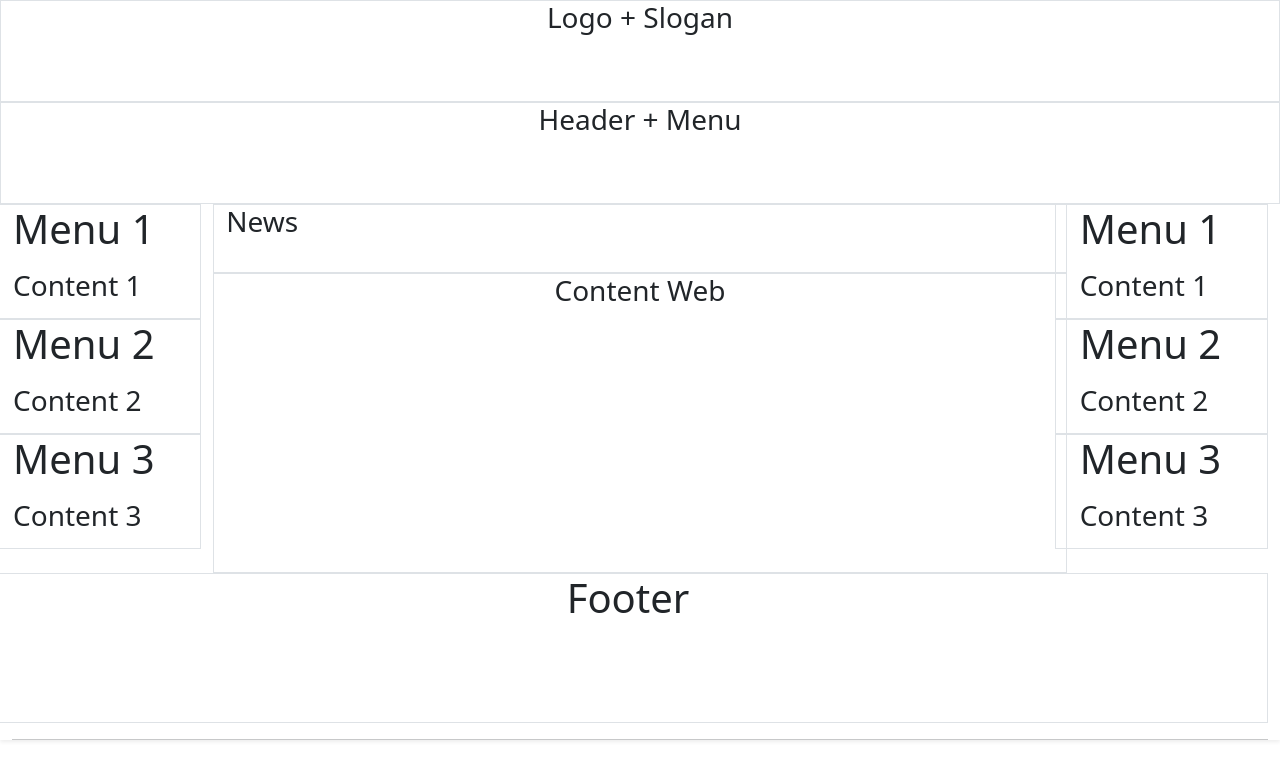
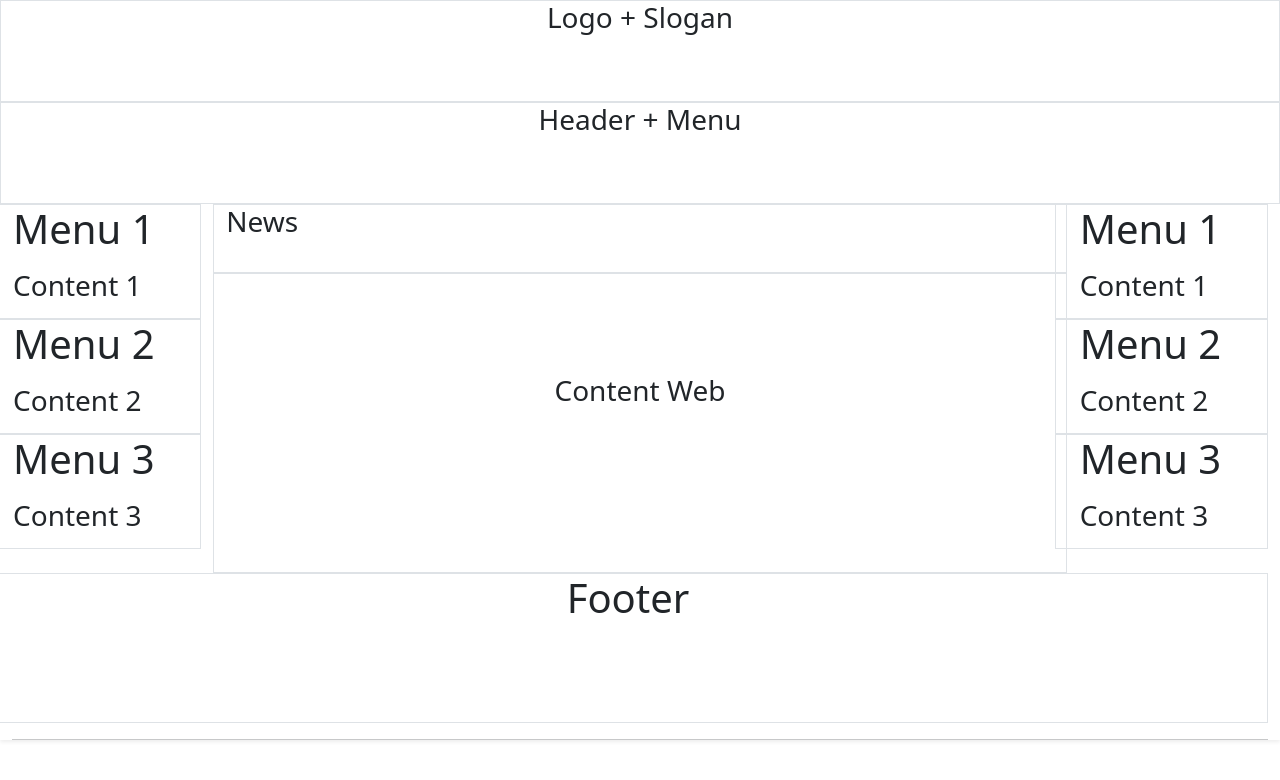
Before and after one commit to fitrah022/Tugas-Layout, a plain HTML site: page index.html in a window 1280 px wide. Drawn offline with nearby package versions, Linux system fonts and the light colour scheme.

Commit message:
Update index.html

```diff
--- a/index.html
+++ b/index.html
@@ -64,7 +64,7 @@
 				</div>
 				<div class="row">
 					<div class="col border" style="height: 300px;">
-						<h3 style="text-align: center; ">Content Web</h3>
+						<h3 style="text-align: center; "> <br> <br> <br> Content Web</h3>
 					</div>
 				</div>
 			</div>
```
